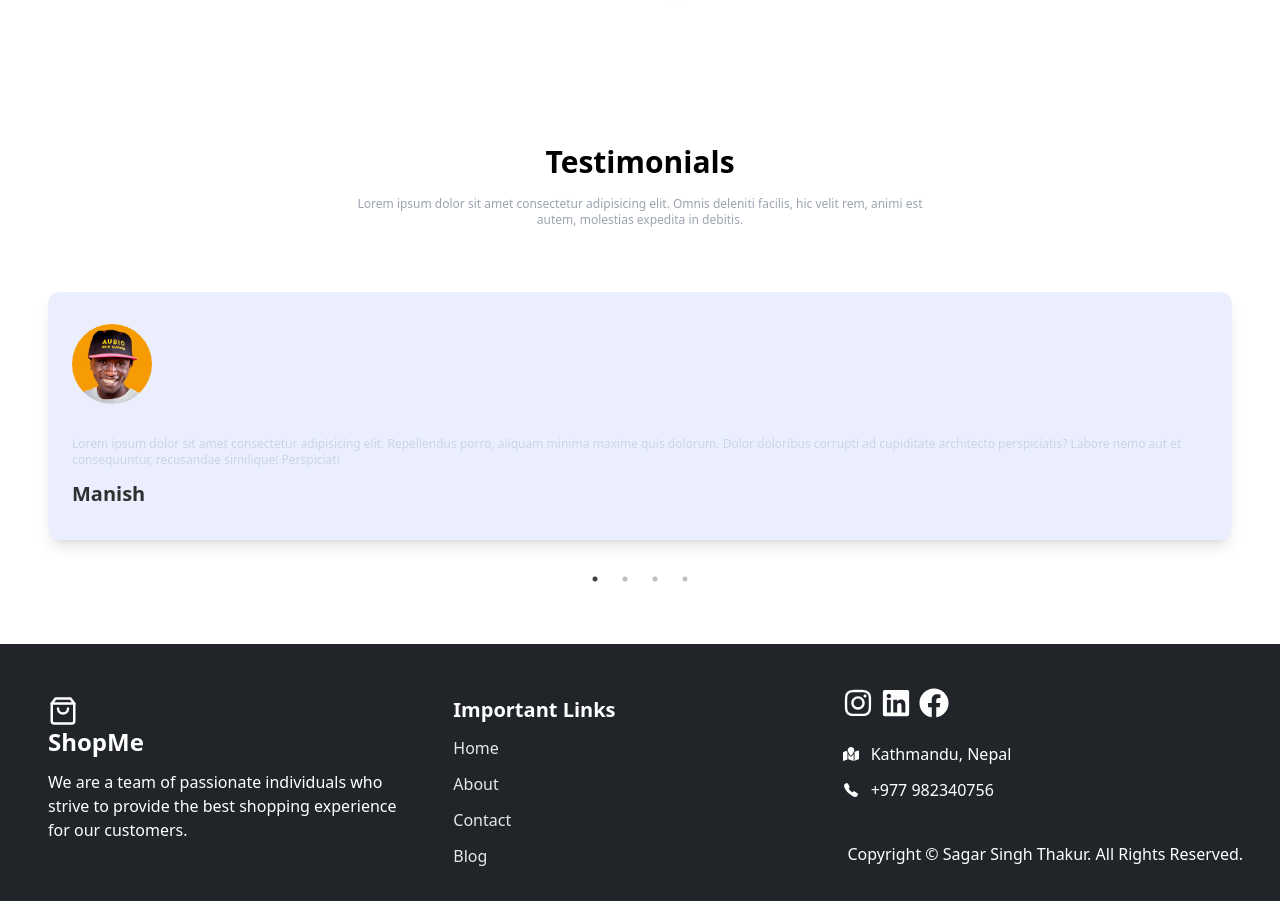
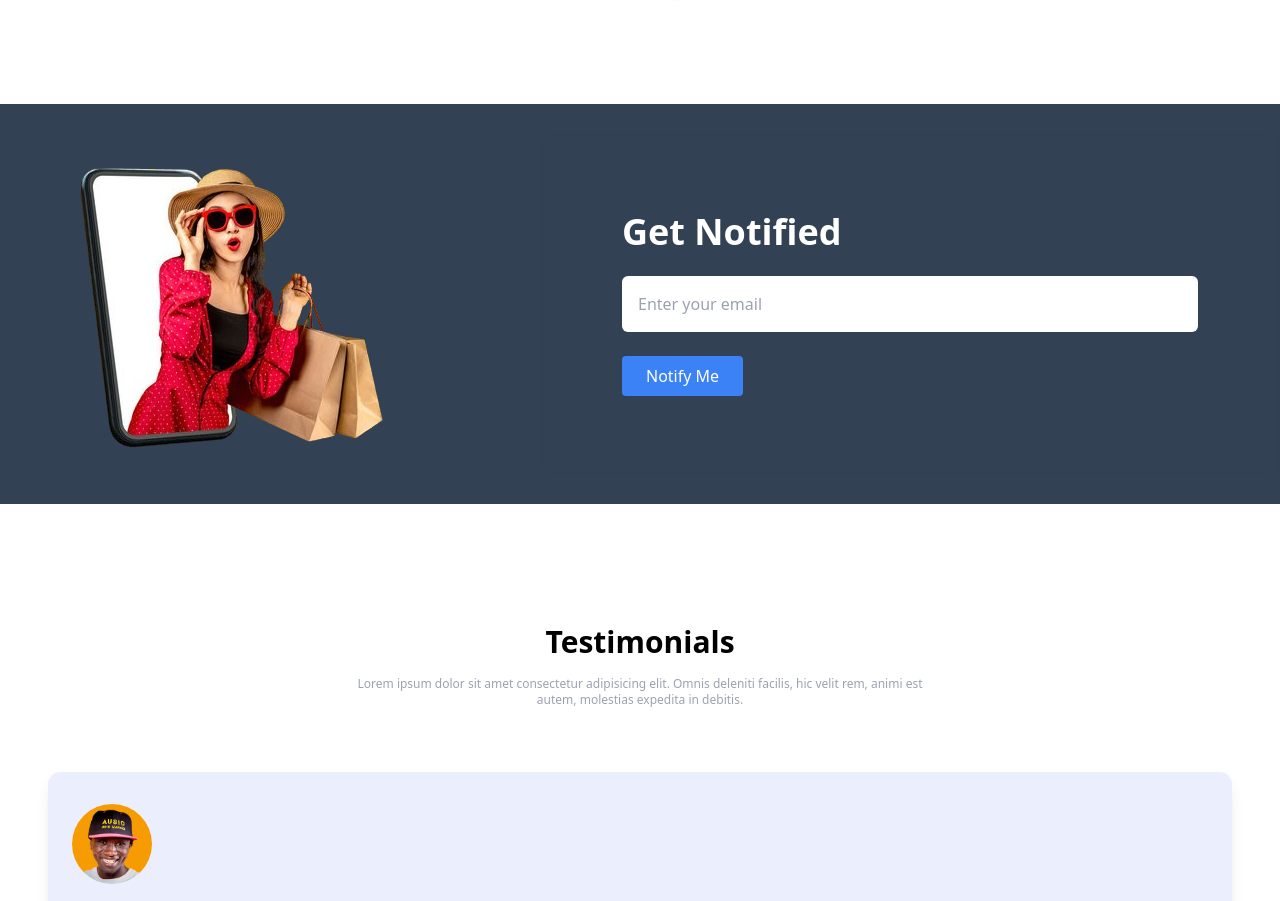
Before and after one commit to sagarsinghthakur002/Ecommerce-Website, a React (Vite) app: page / in a window 1280 px wide. Shown: the part 2814-3715 px from the top of the page. Built offline with nearby package versions, Linux system fonts and the light colour scheme.

Commit message:
feat:bug

```diff
--- a/src/App.jsx
+++ b/src/App.jsx
@@ -8,7 +8,7 @@
 import TopProduct from './components/TopProduct';
 import Footer from './components/Footer';
 import Testimonials from './components/Testimonials';
-// import FindItem from './components/FindItem';
+import FindItem from './components/FindItem';
 
 const App = () => {
 
@@ -37,7 +37,7 @@
         <Products/>
         <TopProduct/>
         <Banner />
-        {/* <FindItem />   */}
+        <FindItem />
         <Testimonials />
         <Footer/>
 
--- a/src/components/Finditem.jsx
+++ b/src/components/Finditem.jsx
@@ -1,28 +1,28 @@
-// import React from 'react';
+import React from 'react';
 
-// const FindItem = () => {
-//   return (
-//     <div data-aos="zoom-in" className="mb-20 bg-slate-700 dark:bg-gray-800 flex flex-col sm:flex-row items-center justify-center">
-//       <div className="flex-shrink-0 p-5">
-//         <img src="/src/assets/hero/img.png" alt="Hero" className="w-full h-auto object-cover" />
-//       </div>
-//       <div className="container backdrop-blur-sm py-10 sm:py-20 px-5 sm:px-10 sm:ml-[-10px] md:ml-[-20px] lg:ml-[-40px]">
-//         <div className="space-y-6 max-w-xl mx-auto text-center sm:text-left">
-//           <h1 className="text-2xl sm:text-4xl font-semibold text-white">Get Notified</h1>
-//           <input
-//             type="email"
-//             data-aos="fade-up"
-//             placeholder="Enter your email"
-//             className="w-full p-4 text-black rounded-md"
-//             aria-label="Enter your email"
-//           />
-//           <button className="bg-blue-500 text-white py-2 px-6 rounded hover:bg-blue-600 transition duration-300">
-//             Notify Me
-//           </button>
-//         </div>
-//       </div>
-//     </div>
-//   );
-// };
+const FindItem = () => {
+  return (
+    <div data-aos="zoom-in" className="mb-20 bg-slate-700 dark:bg-gray-800 flex flex-col sm:flex-row items-center justify-center">
+      <div className="flex-shrink-0 p-5">
+        <img src="/src/assets/hero/img.png" alt="Hero" className="w-full h-auto object-cover" />
+      </div>
+      <div className="container backdrop-blur-sm py-10 sm:py-20 px-5 sm:px-10 sm:ml-[-10px] md:ml-[-20px] lg:ml-[-40px]">
+        <div className="space-y-6 max-w-xl mx-auto text-center sm:text-left">
+          <h1 className="text-2xl sm:text-4xl font-semibold text-white">Get Notified</h1>
+          <input
+            type="email"
+            data-aos="fade-up"
+            placeholder="Enter your email"
+            className="w-full p-4 text-black rounded-md"
+            aria-label="Enter your email"
+          />
+          <button className="bg-blue-500 text-white py-2 px-6 rounded hover:bg-blue-600 transition duration-300">
+            Notify Me
+          </button>
+        </div>
+      </div>
+    </div>
+  );
+};
 
-// export default FindItem;
+export default FindItem;
```
